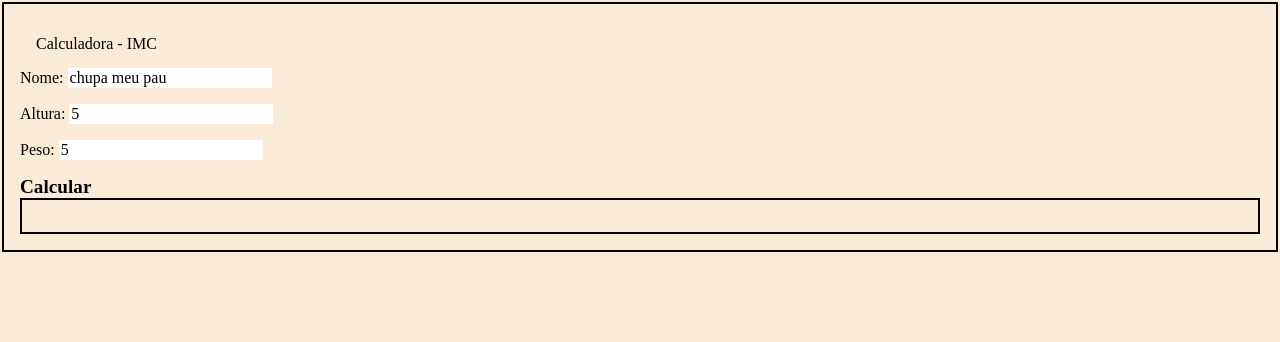
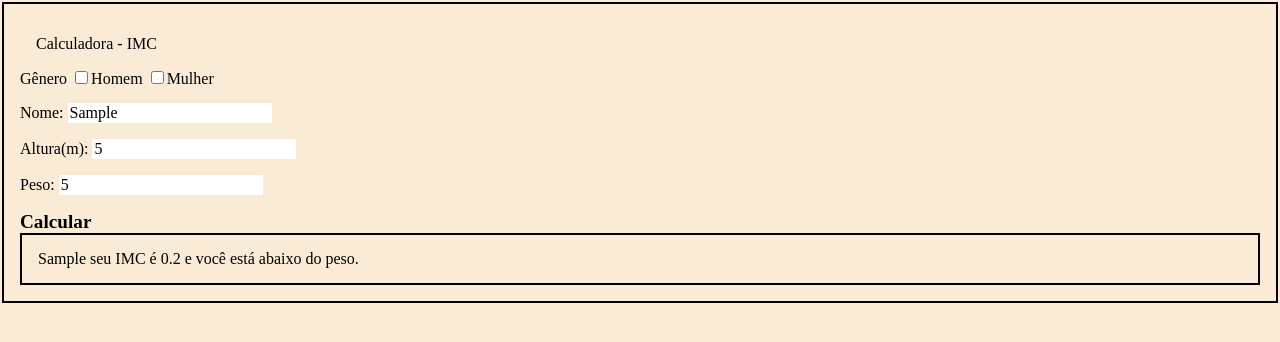
Before and after one commit to brunorborelli/BMI-Calculator, a plain HTML site: page index.html in a window 1280 px wide. Both pictures are taken after typing "Sample", "5", "5" into the empty fields and a click on the button "Calcular". Drawn offline with Linux system fonts and the light colour scheme.

Commit message:
BMI(IMC) calculator complete  JS and HTML

```diff
--- a/index.html
+++ b/index.html
@@ -19,15 +19,21 @@
 
         <main>
 
+
             <div class="container">
                 <div class="title"> Calculadora - IMC </div>
                 <div class="input">
-                      <label>Nome: </label>
-                    <input type="text" id='nome'>
+                    <label>Gênero</label>
+                    <input type="checkbox">Homem</input> <input type="checkbox">Mulher</input>
                 </div>
                 <div class="input">
-                    <label>Altura:</label>
-                    <input type="number" id='altura'>
+                      <label>Nome: </label>
+                    <input type="text" id='nome' >
+                </div>
+
+                <div class="input">
+                    <label>Altura(m):</label>
+                    <input type="number" id='altura' placeholder="">
                 </div>
                 <div class="input">
                     <label>Peso:</label>
--- a/index.js
+++ b/index.js
@@ -1,14 +1,37 @@
-const nome = document.getElementById('nome');
-const altura = document.getElementById('altura').value;
-const peso = document.getElementById('peso').value;
 const calcular = document.getElementById('calcular');
-const resultado = document.getElementById('resultado');
 
+function imc () {
+    const nome = document.getElementById('nome').value;
+    const altura = document.getElementById('altura').value;
+    const peso = document.getElementById('peso').value;
+    const resultado = document.getElementById('resultado');
 
-function imc (){
+    if (nome !== '' && altura !== '' && peso !== '') {
 
-    nome.value = "chupa meu pau"
+        const valorIMC = (peso / (altura * altura)).toFixed(1);
+
+        let classificacao = '';
+
+        if (valorIMC < 18.5){
+            classificacao = 'abaixo do peso.';
+        }else if (valorIMC < 25) {
+            classificacao = 'com peso ideal.';
+        }else if (valorIMC < 30){
+            classificacao = 'levemente acima do peso.';
+        }else if (valorIMC < 35){
+            classificacao = 'com obesidade grau I.';
+        }else if (valorIMC < 40){
+            classificacao = 'com obesidade grau II.';
+        }else {
+            classificacao = 'com obesidade grau III.';
+        }
+
+        resultado.textContent = `${nome} seu IMC é ${valorIMC} e você está ${classificacao}`;
+
+    }else {
+        resultado.textContent = 'Preencha todos os campos!';
+    }
 
 }
 
-calcular.addEventListener('click', imc );
+calcular.addEventListener('click', imc);
```
